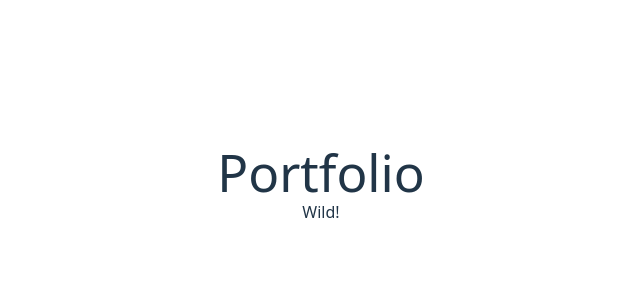
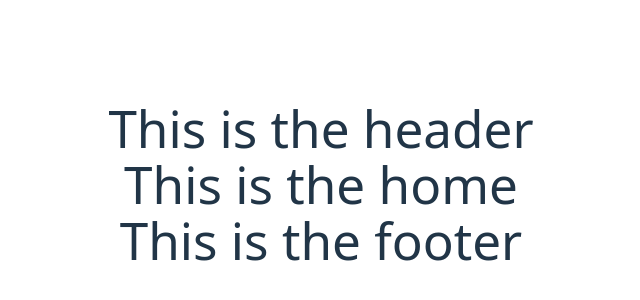
Before and after one commit to maddipaddi/maddipaddi, a React (Vite) app: page / in a window 1280 px wide. Shown: the part 216-516 px from the top of the page, without its empty margins (319-959 px from the left). Built offline with nearby package versions, Linux system fonts and the light colour scheme.

Commit message:
feat: set up initial routing

```diff
--- a/src/App.jsx
+++ b/src/App.jsx
@@ -1,10 +1,24 @@
+import { Route, Routes } from "react-router";
 import "./App.css";
+import Layout from "./components/layout";
+import Home from "./pages/Home";
+import About from "./pages/About";
+import Contact from "./pages/Contact";
+import Projects from "./pages/Projects";
+import Skills from "./pages/Skills";
 
 function App() {
   return (
     <>
-      <h1>Portfolio</h1>
-      <p>Wild!</p>
+      <Routes>
+        <Route path="/" element={<Layout />}>
+          <Route index element={<Home />} />
+          <Route path="/about" element={<About />} />
+          <Route path="/contact" element={<Contact />} />
+          <Route path="/skills" element={<Skills />} />
+          <Route path="/projects" element={<Projects />} />
+        </Route>
+      </Routes>
     </>
   );
 }
```
